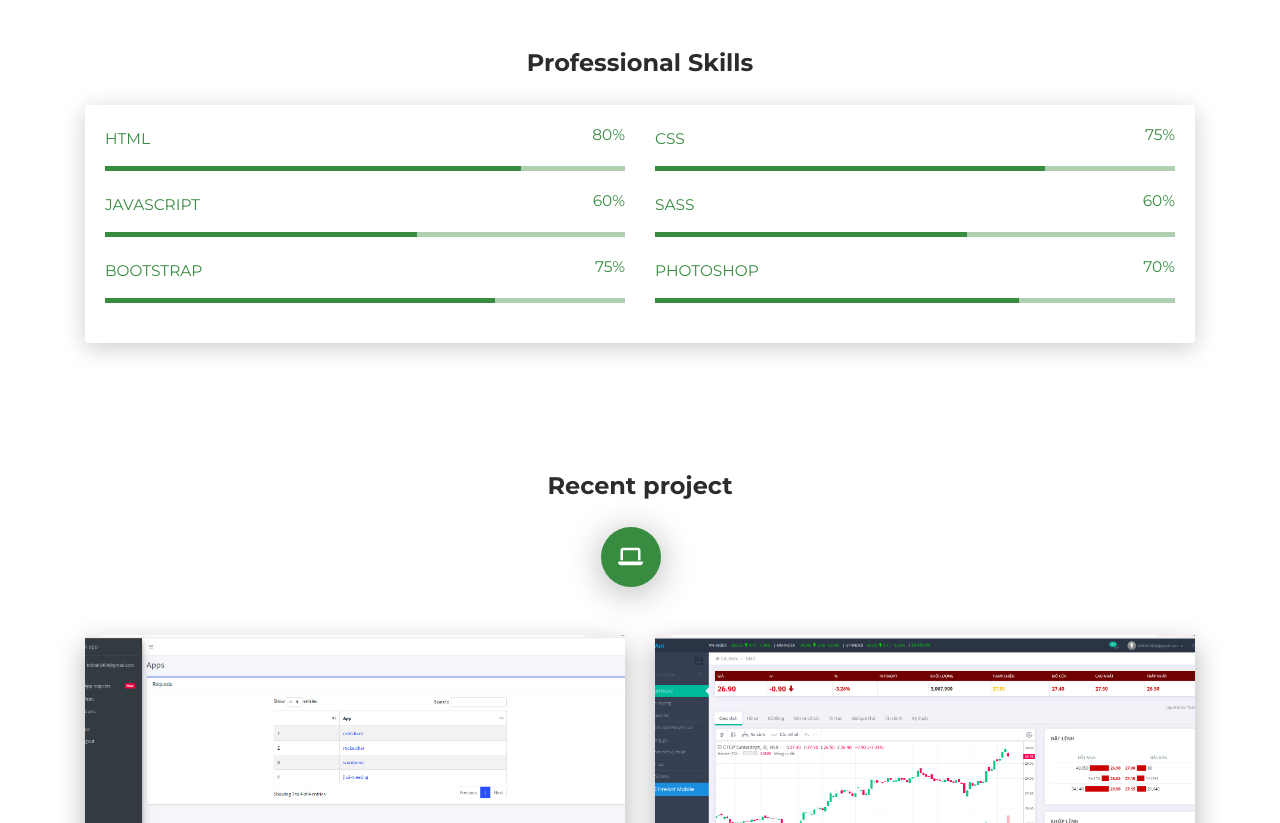
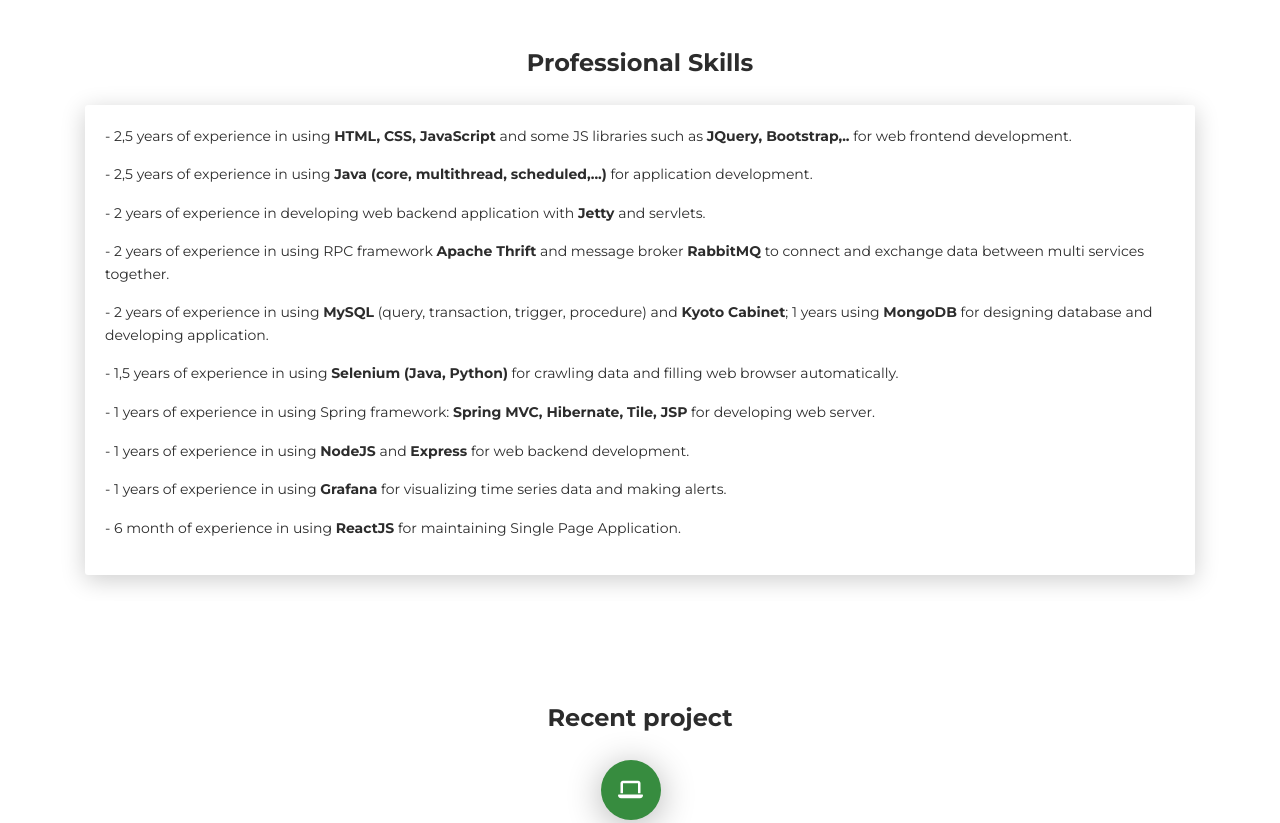
Before and after one commit to hdlinh1808/hdlinh1808.github.io, a plain HTML site: page index.html in a window 1280 px wide. Shown: the part 980-1803 px from the top of the page. Drawn offline with Linux system fonts and the light colour scheme.

Commit message:
update skills

```diff
--- a/index.html
+++ b/index.html
@@ -103,7 +103,19 @@
           <div class="card" data-aos="fade-up" data-aos-anchor-placement="top-bottom">
             <div class="card-body">
               <div class="row">
-                <div class="col-md-6">
+                <div class="col-lg-12">
+                  <p> - 2,5 years of experience in using <b>HTML, CSS, JavaScript</b> and some JS libraries such as <b>JQuery, Bootstrap,..</b> for web frontend development.</p>
+                  <p> - 2,5 years of experience in using <b>Java (core, multithread, scheduled,...)</b> for application development. </p>
+                  <p> - 2 years of experience in developing web backend application with <b>Jetty</b> and servlets. </p>
+                  <p> - 2 years of experience in using RPC framework <b>Apache Thrift</b> and message broker <b>RabbitMQ</b> to connect and exchange data between multi services together.</p>
+                  <p> - 2 years of experience in using <b>MySQL</b> (query, transaction, trigger, procedure) and <b>Kyoto Cabinet</b>; 1 years using <b>MongoDB</b> for designing database and developing application. </p>
+                  <p> - 1,5 years of experience in using <b>Selenium (Java, Python)</b> for crawling data and filling web browser automatically. </p>
+                  <p> - 1 years of experience in using Spring framework: <b>Spring MVC, Hibernate, Tile, JSP</b> for developing web server.</p>
+                  <p> - 1 years of experience in using <b>NodeJS</b> and <b>Express</b> for web backend development.</p>
+                  <p> - 1 years of experience in using <b>Grafana</b> for visualizing time series data and making alerts.</p>
+                  <p> - 6 month of experience in using <b>ReactJS</b> for maintaining Single Page Application.</p>
+                </div>
+                <!-- <div class="col-md-6">
                   <div class="progress-container progress-primary"><span class="progress-badge">HTML</span>
                     <div class="progress">
                       <div class="progress-bar progress-bar-primary" data-aos="progress-full" data-aos-offset="10" data-aos-duration="2000" role="progressbar" aria-valuenow="60" aria-valuemin="0" aria-valuemax="100" style="width: 80%;"></div><span class="progress-value">80%</span>
@@ -116,39 +128,7 @@
                       <div class="progress-bar progress-bar-primary" data-aos="progress-full" data-aos-offset="10" data-aos-duration="2000" role="progressbar" aria-valuenow="60" aria-valuemin="0" aria-valuemax="100" style="width: 75%;"></div><span class="progress-value">75%</span>
                     </div>
                   </div>
-                </div>
-              </div>
-              <div class="row">
-                <div class="col-md-6">
-                  <div class="progress-container progress-primary"><span class="progress-badge">JavaScript</span>
-                    <div class="progress">
-                      <div class="progress-bar progress-bar-primary" data-aos="progress-full" data-aos-offset="10" data-aos-duration="2000" role="progressbar" aria-valuenow="60" aria-valuemin="0" aria-valuemax="100" style="width: 60%;"></div><span class="progress-value">60%</span>
-                    </div>
-                  </div>
-                </div>
-                <div class="col-md-6">
-                  <div class="progress-container progress-primary"><span class="progress-badge">SASS</span>
-                    <div class="progress">
-                      <div class="progress-bar progress-bar-primary" data-aos="progress-full" data-aos-offset="10" data-aos-duration="2000" role="progressbar" aria-valuenow="60" aria-valuemin="0" aria-valuemax="100" style="width: 60%;"></div><span class="progress-value">60%</span>
-                    </div>
-                  </div>
-                </div>
-              </div>
-              <div class="row">
-                <div class="col-md-6">
-                  <div class="progress-container progress-primary"><span class="progress-badge">Bootstrap</span>
-                    <div class="progress">
-                      <div class="progress-bar progress-bar-primary" data-aos="progress-full" data-aos-offset="10" data-aos-duration="2000" role="progressbar" aria-valuenow="60" aria-valuemin="0" aria-valuemax="100" style="width: 75%;"></div><span class="progress-value">75%</span>
-                    </div>
-                  </div>
-                </div>
-                <div class="col-md-6">
-                  <div class="progress-container progress-primary"><span class="progress-badge">Photoshop</span>
-                    <div class="progress">
-                      <div class="progress-bar progress-bar-primary" data-aos="progress-full" data-aos-offset="10" data-aos-duration="2000" role="progressbar" aria-valuenow="60" aria-valuemin="0" aria-valuemax="100" style="width: 70%;"></div><span class="progress-value">70%</span>
-                    </div>
-                  </div>
-                </div>
+                </div> -->
               </div>
             </div>
           </div>
@@ -483,7 +463,7 @@
                   <div class="h5">Software Engineer</div>
                   <p>I've worked as a backend engineer. I've configured and deployed DBM services, message broker
                     services. I've also developed admin tool system to visualize statistics of DBM, message broker
-                    services and some internal data; Write some alert systems to warning status of services. The main
+                    services and some internal data; Write some alert systems to warning status of services; Develop some java services. The main
                     technologies I use during this period are these which I study in the collab stage,<b> java 8,
                       grafana</b>, some JS library such as <b>DataTable.js</b> and <b>HighChart.js</b>. </p>
                 </div>
@@ -505,7 +485,7 @@
                     application), <b>Nginx</b> (web server), <b>Apache Thrift</b> (RPC framework), <b>Kyoto Cabinet</b>
                     (DBM), <b>RabbitMQ</b> (message broker) and a few technologies for making the web such as <b>HTML,
                       CSS, JS, Bootstrap, JQuery</b> and few internal technologies. Besides, I also dev some webpage
-                    tool, and <b>bash script. </b></p>
+                    tool, and write some <b>bash script. </b></p>
                 </div>
               </div>
             </div>
```
